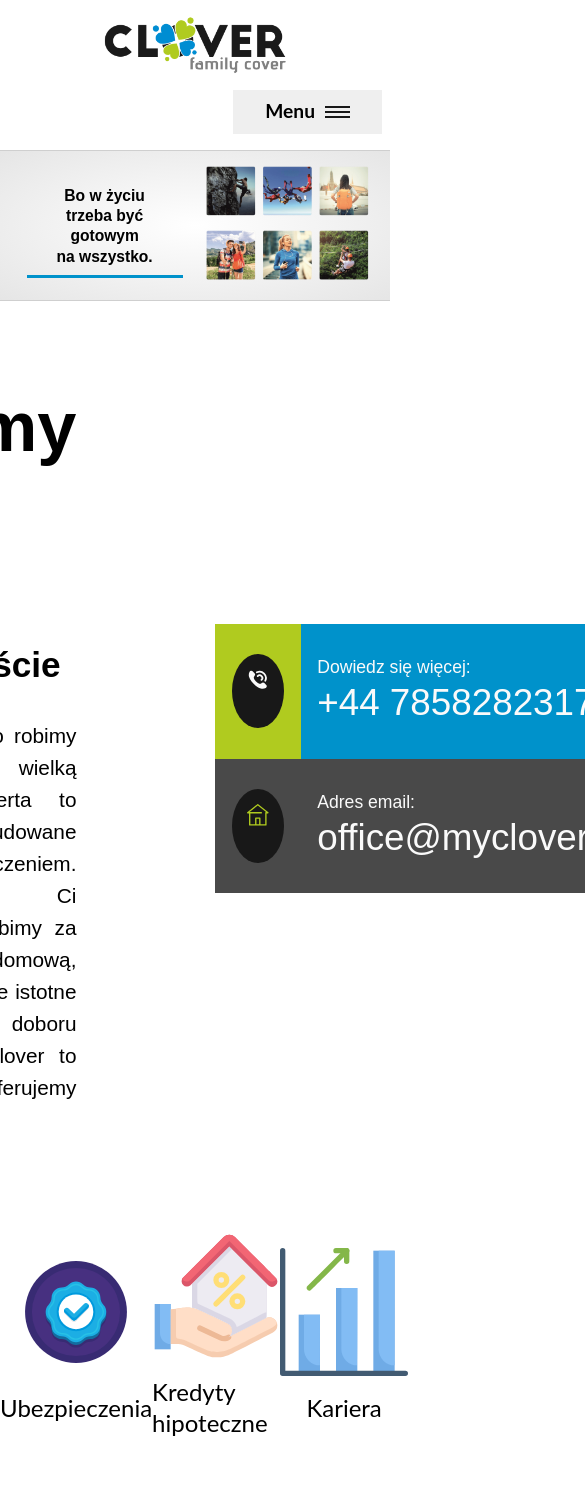
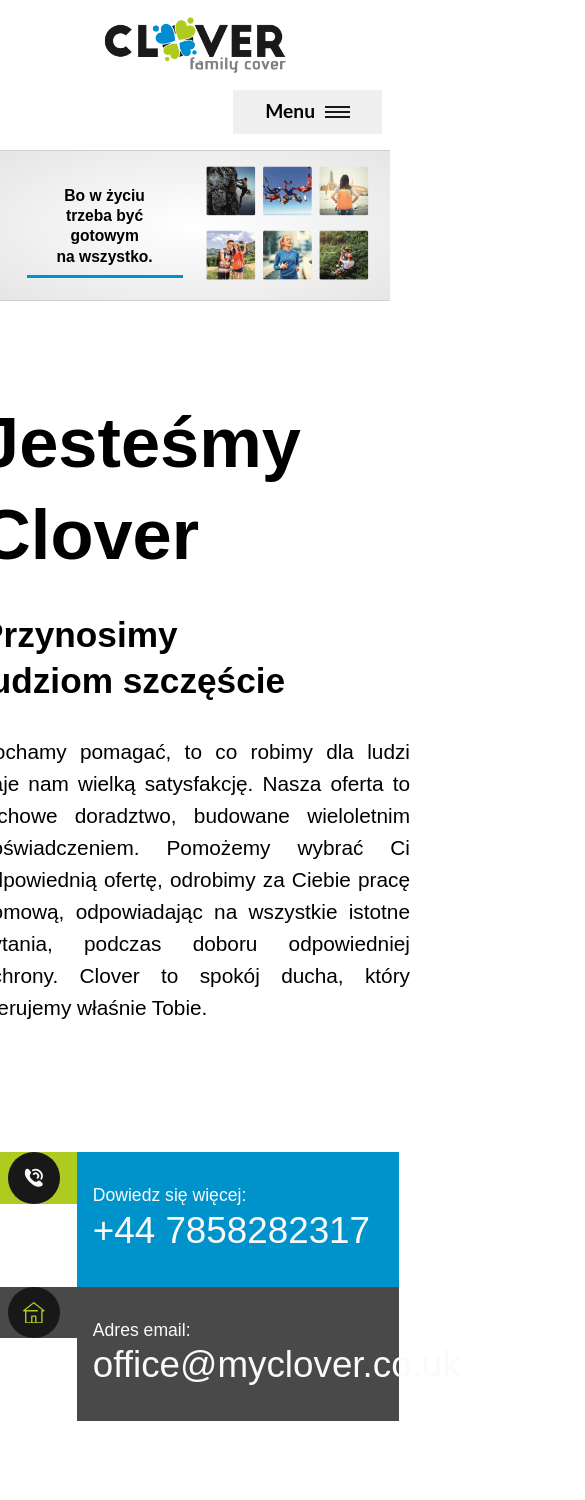
Before and after one commit to TZ-fn/MyClover, a React (Vite) app: page / in a window 390 px wide. Shown: the top 1500 px of the page, 585 px wide, since content can reach past the window. Built offline with nearby package versions, Linux system fonts and the light colour scheme; a web font is replaced by a local one.

Commit message:
fix: improve the responsiveness

```diff
--- a/src/components/AboutSection/AboutSection.module.scss
+++ b/src/components/AboutSection/AboutSection.module.scss
@@ -6,6 +6,7 @@
   gap: 4rem;
   max-width: 85rem;
   margin: 5rem auto;
+  padding: 1rem 2rem;
 }
 
 .mainInfoContainer,
@@ -24,10 +25,18 @@
 .mainInfo,
 .contactData {
   width: 50%;
+
+  @media (max-width: 1200px) {
+    width: 100%;
+  }
 }
 
 .mainInfoContainer {
   gap: 8rem;
+
+  @media (max-width: 1200px) {
+    flex-direction: column;
+  }
 }
 
 .mainInfo {
@@ -127,6 +136,7 @@
   margin-top: 2rem;
   width: 100%;
   justify-content: space-around;
+  gap: 2vw;
 
   div {
     display: flex;
@@ -134,6 +144,11 @@
     gap: 1rem;
     align-items: center;
     justify-content: center;
+  }
+
+  @media (max-width: 600px) {
+    flex-direction: column;
+    gap: 4rem;
   }
 }
 
```
